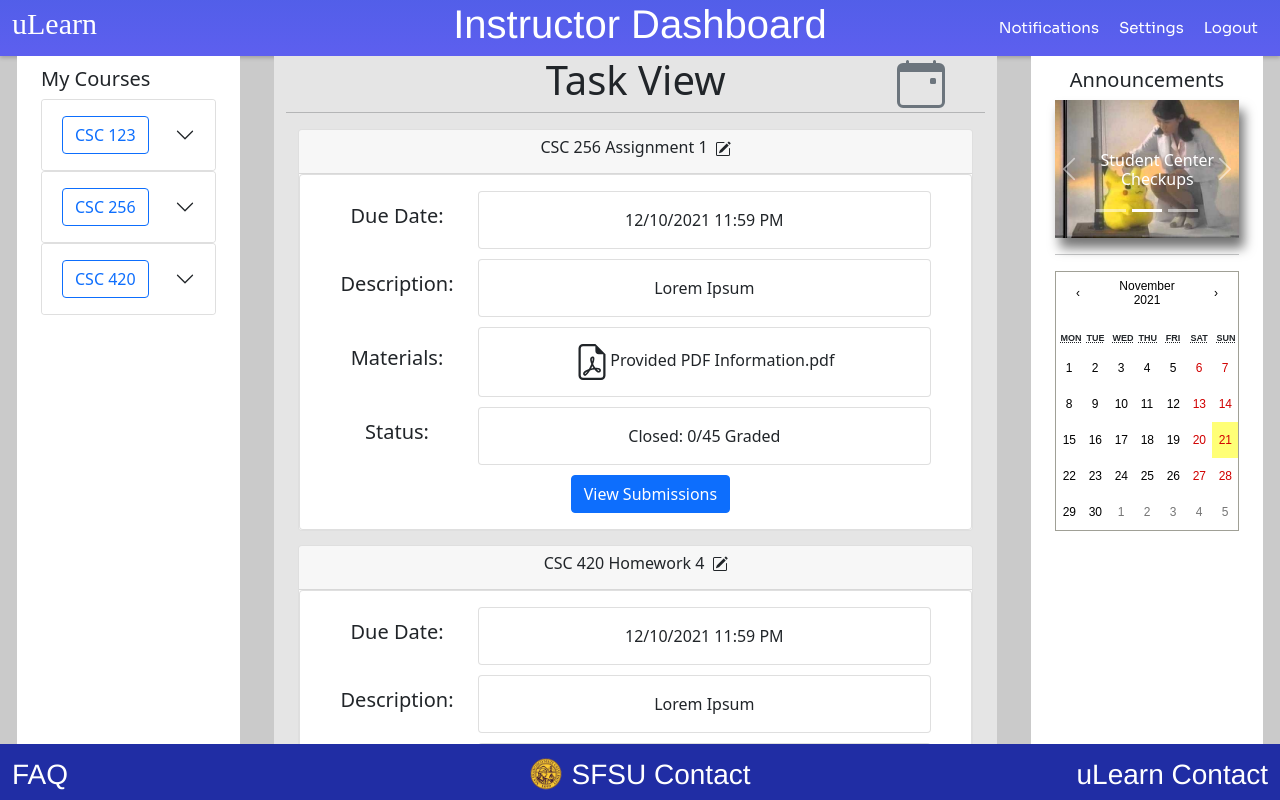
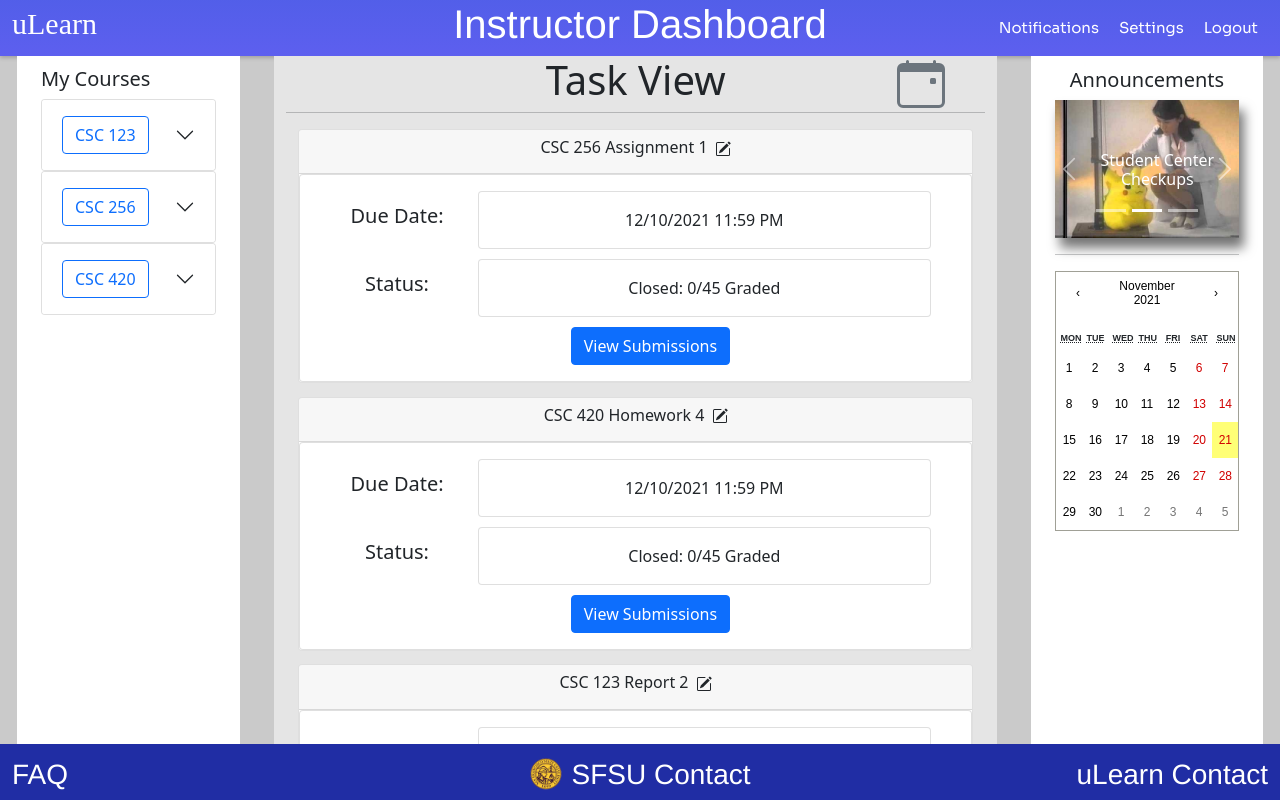
Before and after one commit to Team2-CSC642/ulearn, a React (Create React App) app: page /#/iTaskList in a window 1280 px wide. Built offline with nearby package versions, Linux system fonts and the light colour scheme; a web font is replaced by a local one.

Commit message:
Simplified task view removing desc and materials

```diff
--- a/src/BigTaskList.js
+++ b/src/BigTaskList.js
@@ -30,24 +30,6 @@ const BigTaskList = ({ setModal }) => {
                                     </Row>
                                     <Row style={{ alignItems: 'center', marginTop: '10px' }}>
                                         <Col>
-                                            <h5 style={{ alignSelf: 'end' }}>Description:</h5>
-                                        </Col>
-                                        <Col style={{ flexGrow: '4' }}>
-                                            <Card body style={{ textAlign: 'center' }}>
-                                                Lorem Ipsum
-                                            </Card>
-                                        </Col>
-                                    </Row>
-                                    <Row style={{ alignItems: 'center', marginTop: '10px' }}>
-                                        <Col>
-                                            <h5>Materials:</h5>
-                                        </Col>
-                                        <Col style={{ flexGrow: '4', textAlign: 'center' }}>
-                                            <Card body><FileEarmarkPdf size={36} />Provided PDF Information.pdf</Card>
-                                        </Col>
-                                    </Row>
-                                    <Row style={{ alignItems: 'center', marginTop: '10px' }}>
-                                        <Col>
                                             <h5>Status:</h5>
                                         </Col>
                                         <Col style={{ flexGrow: '4', textAlign: 'center' }}>
--- a/src/BigTaskListGrading.js
+++ b/src/BigTaskListGrading.js
@@ -30,24 +30,6 @@ const BigTaskListGrading = ({setModal}) => {
                                     </Row>
                                     <Row style={{ alignItems: 'center', marginTop: '10px' }}>
                                         <Col>
-                                            <h5 style={{ alignSelf: 'end' }}>Description:</h5>
-                                        </Col>
-                                        <Col style={{ flexGrow: '4' }}>
-                                            <Card body style={{ textAlign: 'center' }}>
-                                                Lorem Ipsum
-                                            </Card>
-                                        </Col>
-                                    </Row>
-                                    <Row style={{ alignItems: 'center', marginTop: '10px' }}>
-                                        <Col>
-                                            <h5>Materials:</h5>
-                                        </Col>
-                                        <Col style={{ flexGrow: '4', textAlign: 'center' }}>
-                                            <Card body><FileEarmarkPdf size={36} />Provided PDF Information.pdf</Card>
-                                        </Col>
-                                    </Row>
-                                    <Row style={{ alignItems: 'center', marginTop: '10px' }}>
-                                        <Col>
                                             <h5>Status:</h5>
                                         </Col>
                                         <Col style={{ flexGrow: '4', textAlign: 'center' }}>
--- a/src/BigTaskListStudent.js
+++ b/src/BigTaskListStudent.js
@@ -30,24 +30,6 @@ const BigTaskListStudent = ({ setModal }) => {
                                     </Row>
                                     <Row style={{ alignItems: 'center', marginTop: '10px' }}>
                                         <Col>
-                                            <h5 style={{ alignSelf: 'end' }}>Description:</h5>
-                                        </Col>
-                                        <Col style={{ flexGrow: '4' }}>
-                                            <Card body style={{ textAlign: 'center' }}>
-                                                Lorem Ipsum
-                                            </Card>
-                                        </Col>
-                                    </Row>
-                                    <Row style={{ alignItems: 'center', marginTop: '10px' }}>
-                                        <Col>
-                                            <h5>Materials:</h5>
-                                        </Col>
-                                        <Col style={{ flexGrow: '4', textAlign: 'center' }}>
-                                            <Card body><FileEarmarkPdf size={36} />Provided PDF Information.pdf</Card>
-                                        </Col>
-                                    </Row>
-                                    <Row style={{ alignItems: 'center', marginTop: '10px' }}>
-                                        <Col>
                                             <h5>Status:</h5>
                                         </Col>
                                         <Col style={{ flexGrow: '4', textAlign: 'center' }}>
```
